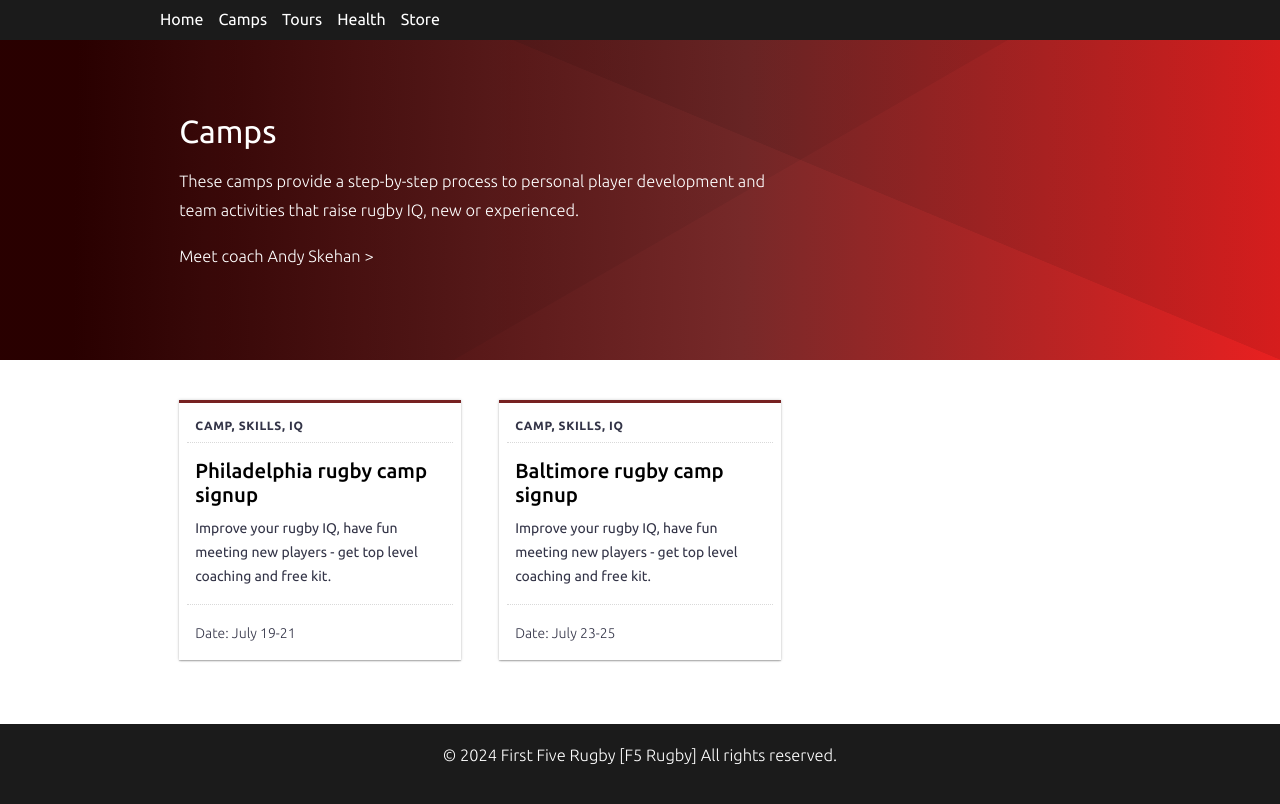
After one commit to reyesjl/firstfiverugby, a Django app: page /camps/ in a window 1280 px wide. The commit adds this page. Run offline with Django 5.2, Linux system fonts and the light colour scheme.

Commit message:
add camps, link homepage; and static cmaps to camps page;

```diff
--- a/src/f5rugby/urls.py
+++ b/src/f5rugby/urls.py
@@ -21,4 +21,5 @@ from . import views
 urlpatterns = [
     path('admin/', admin.site.urls),
     path('', views.index, name='index'),
+    path('camps/', views.camps, name='camps'),
 ]
--- a/src/f5rugby/views.py
+++ b/src/f5rugby/views.py
@@ -1,8 +1,11 @@
 # f5rugby/views.py
 # author: jose
-# date: Friday, March 29th 2024
+# date: April 1st, 2024
 
 from django.shortcuts import render
 
 def index(request):
     return render(request, 'f5rugby/index.html', context={})
+
+def camps(request):
+    return render(request, 'f5rugby/camps.html', context={})
--- /dev/null
+++ b/src/static/css/components/cards.css
@@ -0,0 +1,50 @@
+.card-post {
+    height: 260px;
+    display: flex !important;
+    flex-direction: column;
+    padding: 0;
+    box-shadow: 0 1px 1px 0 rgba(0,0,0,.15), 0 2px 2px -1px rgba(0,0,0,.15), 0 0 3px 0 rgba(0,0,0,.2);
+    margin-bottom: 1.5rem;
+}
+
+.card-header {
+    border-top: 3px solid #772121;
+    padding: 1rem 1rem .5rem;
+}
+
+.card-content {
+    border-top: 1px dotted #d9d9d9;
+    display: flex;
+    flex-direction: column;
+    height: 100%;
+    margin: 0 .5rem;
+    padding: 1rem .5rem .5rem;
+}
+
+.card-content p {
+    display: block;
+    margin: .5rem 0;
+    font-size: 14px;
+    line-height: 1.5rem;
+    font-weight: 400;
+}
+
+.muted-heading {
+    margin: 0;
+    font-weight: 550;
+    text-transform: uppercase;
+    letter-spacing: .05em;
+    font-size: 12px;
+}
+
+.card-footer {
+    border-top: 1px dotted #d9d9d9;
+    font-size: .875rem;
+    margin: auto .5rem 0;
+    max-width: inherit;
+    padding: 1rem .5rem;
+}
+
+.card-footer p {
+    font-size: 14px;
+}
--- a/src/static/css/f5rugby/index.css
+++ b/src/static/css/f5rugby/index.css
@@ -1,4 +1,4 @@
-.hero-wrapper {
+.red-background {
     background-color: #772929;
     background-image: linear-gradient(to bottom left, rgba(119, 41, 41, 0.16) 0, rgba(119, 41, 41, 0.16) 49.9%, transparent 50%), linear-gradient(to bottom right, rgba(228, 228, 228, 0.5) 0, rgba(228, 228, 228, 0.5) 49.9%, transparent 50%), linear-gradient(to top left, white 0%, white 49.3%, rgba(255, 255, 255, 0) 50%, rgba(255, 255, 255, 0) 100%), linear-gradient(-89deg, #e92020 0%, #772929 42%, #2c0000 94%);
     background-blend-mode: multiply, multiply, normal, normal;
@@ -7,12 +7,22 @@
     background-size: 74% 99.83%, 68% 91%, 103.8% 20.26%, 100% 99.8%;
 }
 
+.red-right-background {
+    background-blend-mode: multiply, multiply, normal;
+    background-image: linear-gradient(150deg, rgba(228, 228, 228, 0.54) 0%, rgba(228, 228, 228, 0.54) 54.9%, rgba(228, 228, 228, 0) 55%, rgba(228, 228, 228, 0) 100%), linear-gradient(to bottom left, rgba(216, 216, 216, 0.54) 0%, rgba(216, 216, 216, 0.54) 49.9%, rgba(216, 216, 216, 0) 50%, rgba(216, 216, 216, 0) 100%), linear-gradient(-89deg, #e92020 0%, #772929 42%, #2c0000 94%);
+    background-position: bottom left, bottom 0 right, 0% 0%;
+    background-repeat: no-repeat;
+    background-size: 100% 100%, 60% 100%, auto;
+}
+
+.hero-wrapper {
+    padding: 4rem 0;
+}
+
 .hero {
     color: white;
-    height: 500px;
     display: flex;
     align-items: center;
-    padding: 20px 0;
 }
 
 .hero-title {
--- a/src/static/css/reset.css
+++ b/src/static/css/reset.css
@@ -2,6 +2,23 @@
 
 body {
   margin: 0;
+}
+
+.no-margin-top {
+  margin-top: 0;
+}
+
+.no-margin-bottom {
+  margin-bottom: 0;
+}
+
+/* Text colors */
+.text-white {
+  color: white;
+}
+
+.text-black {
+  color: black;
 }
 
 /* Lists */
@@ -81,6 +98,16 @@ body {
   color: darkred;
 }
 
+.link-soft {
+  color: #000;
+  text-decoration: none;
+  font-weight: 450;
+}
+
+.link-soft:hover {
+  text-decoration: underline;
+}
+
 /* Fonts*/
 .ubuntu-light {
   font-family: "Ubuntu", sans-serif;
--- a/src/templates/components/navigation.html
+++ b/src/templates/components/navigation.html
@@ -1,8 +1,8 @@
 <!-- templates/components/navigation.html -->
 <div class="nav-wrapper">
     <ul class="navlist container ubuntu-regular">
-        <li class="navitem"><a class="navlink" href="#">Home</a></li>
-        <li class="navitem"><a class="navlink" href="#">Camps</a></li>
+        <li class="navitem"><a class="navlink" href="{% url 'index' %}">Home</a></li>
+        <li class="navitem"><a class="navlink" href="{% url 'camps' %}">Camps</a></li>
         <li><a class="navitem"><a class="navlink" href="#">Tours</a></li>
         <li class="navitem"><a class="navlink" href="#">Health</a></li>
         <li class="navitem"><a class="navlink" a href="#">Store</a></li>
--- /dev/null
+++ b/src/templates/f5rugby/camps.html
@@ -0,0 +1,62 @@
+<!-- templates/f5rugby/landing.html -->
+
+{% extends 'f5rugby/base.html' %}
+
+<!-- load the static tag -->
+{% load static %}
+{% block css %}
+    <link rel="stylesheet" href="{% static 'css/f5rugby/index.css' %}">
+    <link rel="stylesheet" href="{% static 'css/components/cards.css' %}">
+    <link rel="stylesheet" href="https://cdnjs.cloudflare.com/ajax/libs/font-awesome/6.5.1/css/all.min.css" integrity="sha512-DTOQO9RWCH3ppGqcWaEA1BIZOC6xxalwEsw9c2QQeAIftl+Vegovlnee1c9QX4TctnWMn13TZye+giMm8e2LwA==" crossorigin="anonymous" referrerpolicy="no-referrer" />
+{% endblock %}
+
+{% block title %}Rugby Camps{% endblock %}
+{% block description %}Join our rugby camps for a comprehensive approach to personal player development and engaging group/team activities. Led by experienced coach Andy Skehan, our camps cater to both newcomers and seasoned players, offering expert guidance and a supportive environment to hone your skills and passion for rugby. Sign up now for an unforgettable experience on and off the field!{% endblock %}
+
+{% block content %}
+<div class="hero-wrapper red-right-background">
+    <div class="hero container">
+        <div class="row">
+            <div class="col-8">
+                <h1 class="hero-title ubuntu-regular">Camps</h1>
+                <p class="ubuntu-light text-white">These camps provide a step-by-step process to personal player development and team activities that raise rugby IQ, new or experienced.</p>
+                <p><a class="link light" href="https://twitter.com/andyskehan?lang=en">Meet coach Andy Skehan ></a></p>
+            </div>
+        </div>
+    </div>
+</div>
+<div class="section-strip camps-wrapper">
+    <div class="container">
+        <div class="row">
+            <div class="col-4">
+                <div class="card-post">
+                    <header class="card-header">
+                        <h5 class="muted-heading">Camp, Skills, IQ</h5>
+                    </header>
+                    <div class="card-content">
+                        <h3 class="no-margin-top no-margin-bottom"><a class="link-soft" href="">Philadelphia rugby camp signup</a></h3>
+                        <p>Improve your rugby IQ, have fun meeting new players - get top level coaching and free kit.</p>
+                    </div>
+                    <div class="card-footer">
+                        <p class="no-margin-bottom no-margin-top">Date: July 19-21</p>
+                    </div>
+                </div>
+            </div>
+            <div class="col-4">
+                <div class="card-post">
+                    <header class="card-header">
+                        <h5 class="muted-heading">Camp, Skills, IQ</h5>
+                    </header>
+                    <div class="card-content">
+                        <h3 class="no-margin-top no-margin-bottom"><a class="link-soft" href="">Baltimore rugby camp signup</a></h3>
+                        <p>Improve your rugby IQ, have fun meeting new players - get top level coaching and free kit.</p>
+                    </div>
+                    <div class="card-footer">
+                        <p class="no-margin-bottom no-margin-top">Date: July 23-25</p>
+                    </div>
+                </div>
+            </div>
+        </div>
+    </div>
+</div>
+{% endblock %}
--- a/src/templates/f5rugby/index.html
+++ b/src/templates/f5rugby/index.html
@@ -13,13 +13,13 @@
 {% block description %}Join the rugby community at First Five Rugby ( F5Rugby ) - your ultimate destination for all things rugby. Play rugby at local camps, participate in international tournaments, and get assistance from our recruiters. Access free resources including fitness plans and nutrition guides to optimize your training and performance. Explore our team services offering recruiting assistance and team tours. Shop our collection of team kits and customize apparel for games, travel, and honor caps. Start your rugby journey with F5Rugby today!{% endblock %}
 
 {% block content %}
-<div class="hero-wrapper">
+<div class="hero-wrapper red-background">
     <div class="hero container">
         <div class="row">
             <div class="col-8">
                 <h1 class="hero-title ubuntu-regular">Welcome to the ultimate rugby platform.</h1>
                 <p class="hero-subtitle ubuntu-light">Join camps, discover free resources, seek recruitment aid, personalize team gear.</p>
-                <p><a class="button primary" href="">View Camps</a></p>
+                <p><a class="button primary" href="{% url 'camps'%}">View Camps</a></p>
                 <p><a class="link light" href="">Learn more about our free resources ></a></p>
             </div>
         </div>
@@ -40,7 +40,7 @@
             <div class="col-7">
                 <h1 class="section-title ubuntu-light">Rugby camps for modern players</h1>
                 <p>Get coached by <a class="link dark" href="https://twitter.com/andyskehan?lang=en">Andy Skehan</a>, build player connections, and enhance your game.</p>
-                <p><a class="button primary" href="">Secure a Spot</a></p>
+                <p><a class="button primary" href="{% url 'camps'%}">Secure a Spot</a></p>
             </div>
         </div>
     </div>
```
